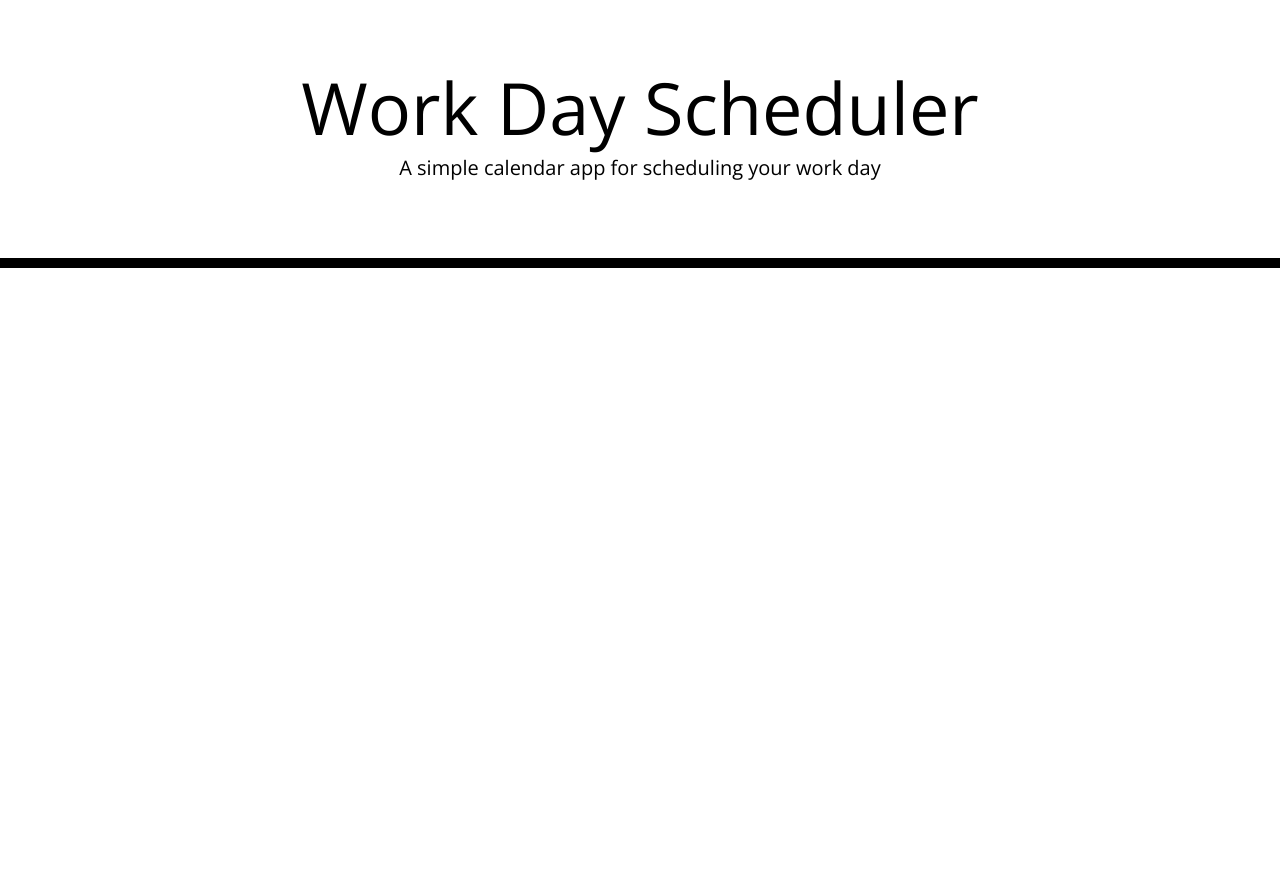
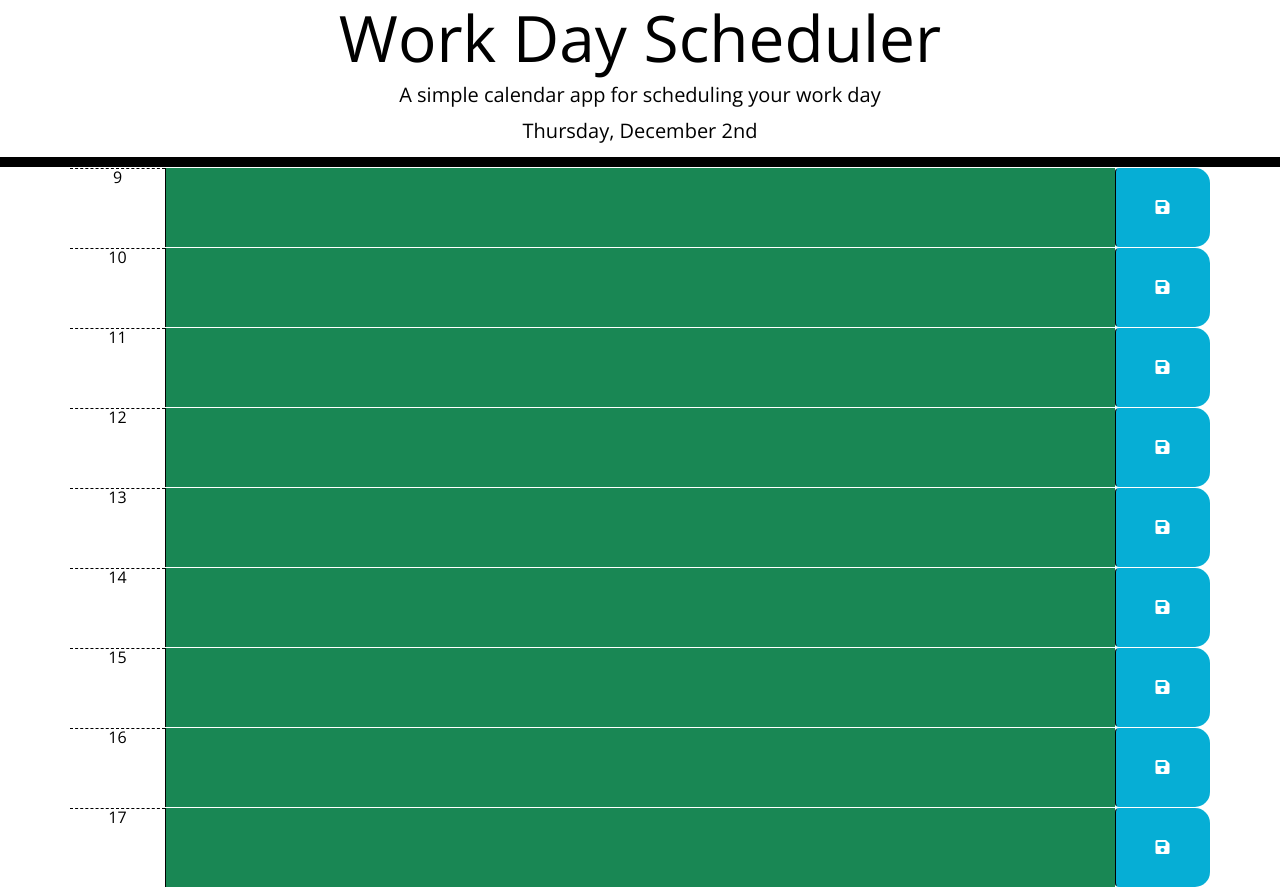
Before and after one commit to wparker05/work-day-scheduler, a plain HTML site: page index.html in a window 1280 px wide. Before the commit the page ends 800 px from the top, so only its background shows below. Drawn offline with nearby package versions, Linux system fonts and the light colour scheme.

Commit message:
loop for click event

```diff
--- a/assets/js/script.js
+++ b/assets/js/script.js
@@ -1 +1,113 @@
-var currentDay = document.querySelector('#currentDay');
+var container = $('.container');
+var currentDay = $('#currentDay');
+currentDay.text(moment().format('dddd, MMMM Do'));
+var counter = 9;
+
+for (var i = 0; i < 9; i++) {
+    var row = $('<section>');
+    row.addClass('row time-block');
+    var dateBox = $('<div>');
+    dateBox.text(counter);
+
+    dateBox.addClass('col col-md-1 hour');
+    var textBox = $('<textarea>');
+    textBox.attr('id', `text${i}`)
+    textBox.text(JSON.parse(localStorage.getItem(`text${i}`)));
+    textBox.addClass(`col col-md-10 description text${i}`);
+    if (counter < Number(moment().format('HH'))) {
+        textBox.addClass('bg-secondary');
+    } else if (counter > Number(moment().format('HH'))) {
+        textBox.addClass('bg-success');
+    } else if (counter === Number(moment().format('HH'))) {
+        textBox.addClass('bg-danger');
+    }
+    var btnBox = $('<button>');
+    btnBox.attr('id', `btn${i}`)
+    btnBox.addClass(`col col-md-1 btn saveBtn btn${i} `);
+    var btnPic = $('<i>');
+    btnPic.addClass('fas fa-save');
+    btnBox.append(btnPic);
+    container.append(row);
+    row.append(dateBox);
+    row.append(textBox);
+    row.append(btnBox);
+    // console.log(i);
+    counter++;
+
+       console.log($('#btn0'));
+    var btn = function(count, texts){
+
+        $(`${count}`).on('click', function(){
+            var text=$(`${texts}`)
+            var saveText = text[0].value;
+            localStorage.setItem(`${texts}`, JSON.stringify(saveText));
+         })
+    }
+
+    btn(`#btn${i}`,`#text${i}` );
+
+}
+
+    // var btn0 = $('#btn0');
+    // btn0.on('click', function(){
+    //    var text=$('#text0')
+    //    var saveText = text[0].value;
+    //    localStorage.setItem('text0', JSON.stringify(saveText));
+    // })
+
+    // var btn1 = $('#btn1');
+    // btn1.on('click', function(){
+    //    var text=$('#text0')
+    //    var saveText = text[0].value;
+    //    localStorage.setItem('text1', JSON.stringify(saveText));
+    // })
+
+    // var btn2 = $('#btn2');
+    // btn2.on('click', function(){
+    //    var text=$('#text2')
+    //    var saveText = text[0].value;
+    //    localStorage.setItem('text2', JSON.stringify(saveText));
+    // })
+
+    // var btn3 = $('#btn3');
+    // btn3.on('click', function(){
+    //    var text=$('#text0')
+    //    var saveText = text[0].value;
+    //    localStorage.setItem('text3', JSON.stringify(saveText));
+    // })
+
+    // var btn4 = $('#btn4');
+    // btn4.on('click', function(){
+    //    var text=$('#text4')
+    //    var saveText = text[0].value;
+    //    localStorage.setItem('text4', JSON.stringify(saveText));
+    // })
+
+    // var btn5 = $('#btn5');
+    // btn5.on('click', function(){
+    //    var text=$('#text5')
+    //    var saveText = text[0].value;
+    //    localStorage.setItem('text5', JSON.stringify(saveText));
+    // })
+
+
+    // var btn6 = $('#btn6');
+    // btn6.on('click', function(){
+    //    var text=$('#text6')
+    //    var saveText = text[0].value;
+    //    localStorage.setItem('text6', JSON.stringify(saveText));
+    // })
+
+    // var btn7 = $('#btn7');
+    //    btn7.on('click', function(){
+    //    var text=$('#text7')
+    //    var saveText = text[0].value;
+    //    localStorage.setItem('text7', JSON.stringify(saveText));
+    // })
+
+    // var btn8 = $('#btn8');
+    //    btn8.on('click', function(){
+    //    var text=$('#text8')
+    //    var saveText = text[0].value;
+    //    localStorage.setItem('text8', JSON.stringify(saveText));
+    // })
--- a/index.html
+++ b/index.html
@@ -6,7 +6,7 @@
     <meta http-equiv="X-UA-Compatible" content="ie=edge" />
     <link
       rel="stylesheet"
-      href="https://stackpath.bootstrapcdn.com/bootstrap/4.3.1/css/bootstrap.min.css"
+      href="https://cdn.jsdelivr.net/npm/bootstrap@5.1.3/dist/css/bootstrap.min.css"
     />
     <link
       rel="stylesheet"
```
